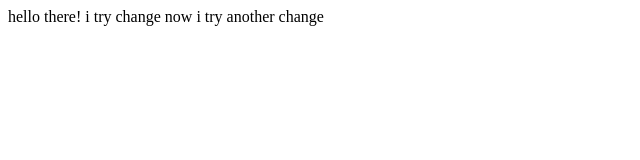
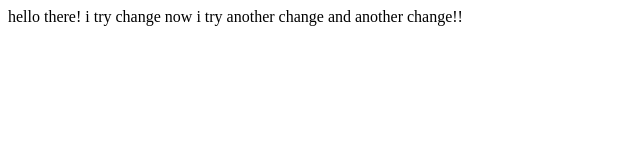
Before and after one commit to chmousit/test, a plain HTML site: page index.html in a window 1280 px wide. Shown: the whole page, without its empty margins (0-640 px from the left). Drawn offline with Linux system fonts and the light colour scheme.

Commit message:
and another change!!

```diff
--- a/index.html
+++ b/index.html
@@ -8,5 +8,7 @@
     i try change
 
     now i try another  change
+
+    and another change!!
     </body>
 </html>
```
